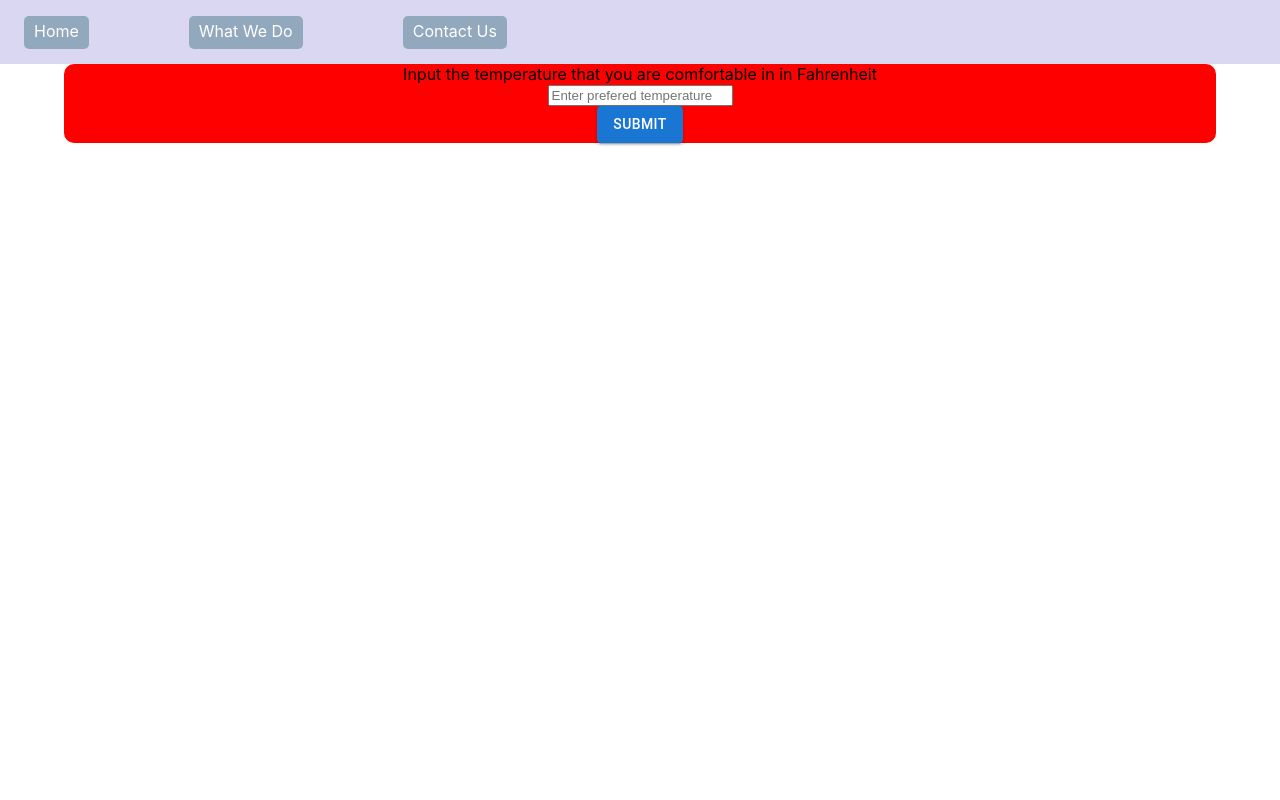
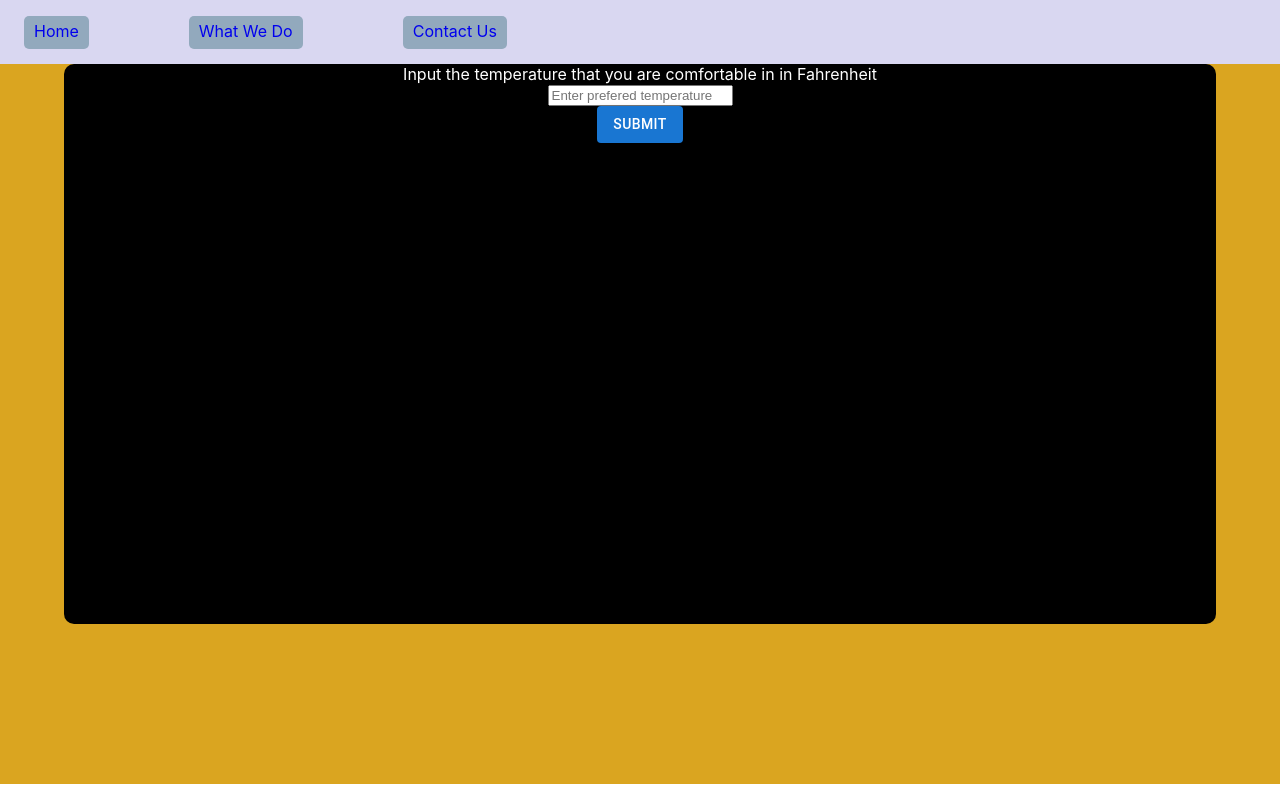
Before and after one commit to joshuajy03/purdueweather, a React (Create React App) app: page /#/ in a window 1280 px wide. Built offline with nearby package versions, Linux system fonts and the light colour scheme.

Commit message:
Changed the App.js background color to golden rod

```diff
--- a/src/components/WebPage.css
+++ b/src/components/WebPage.css
@@ -15,13 +15,21 @@
 .remove_link
 {
   text-decoration: none;
-  color :white;
+}
+
+.home {
+  background-color: goldenrod;
+  min-height: 90vh
 }
 
 .container {
   margin: auto;
-  background-color: red;
+  background-color: black;
   border-radius:10px;
   min-width: 45vw;
   max-width: 90vw;
+  padding: 30px, 20px, 10px;
+
+  color: white;
+  min-height: 70vh
 }
```
